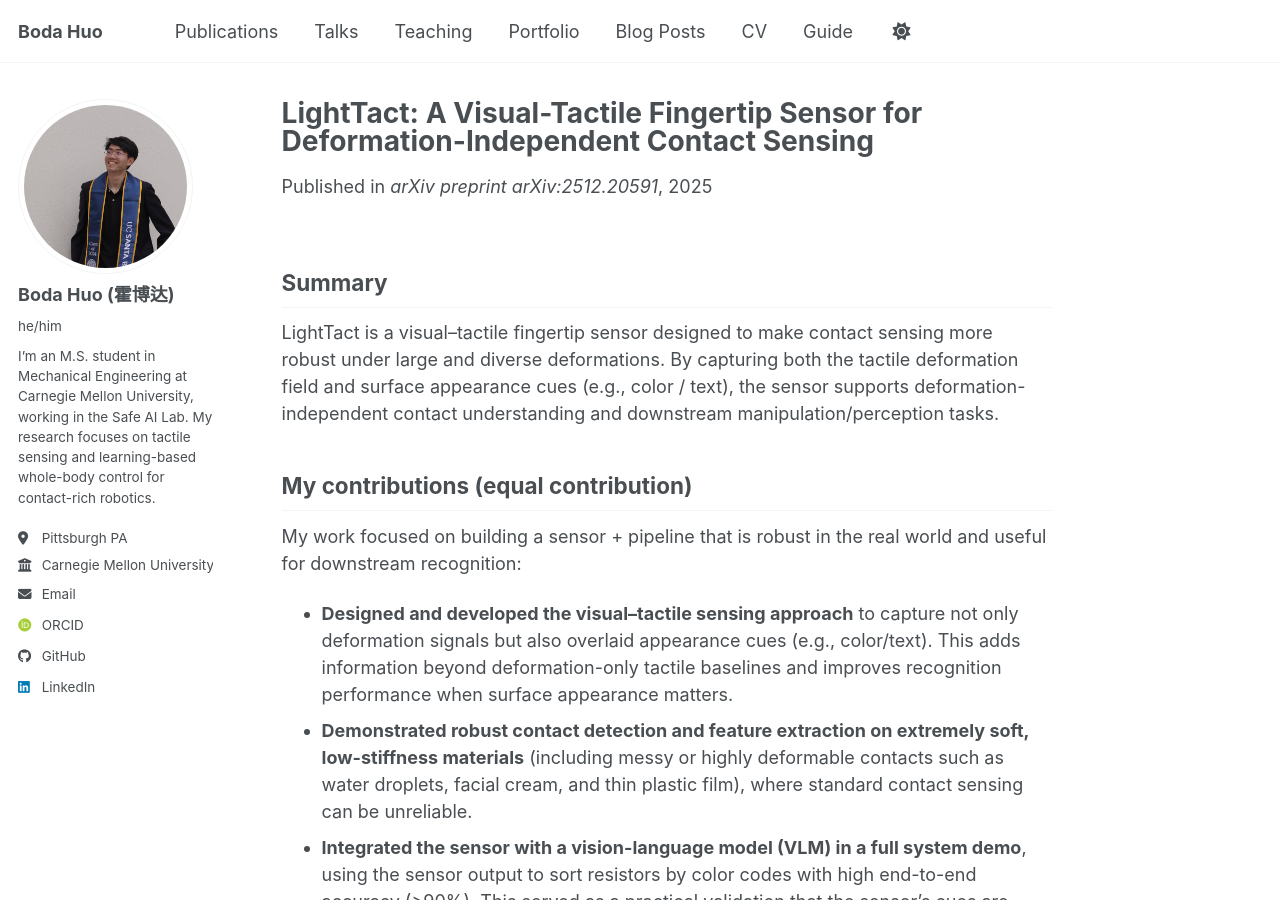
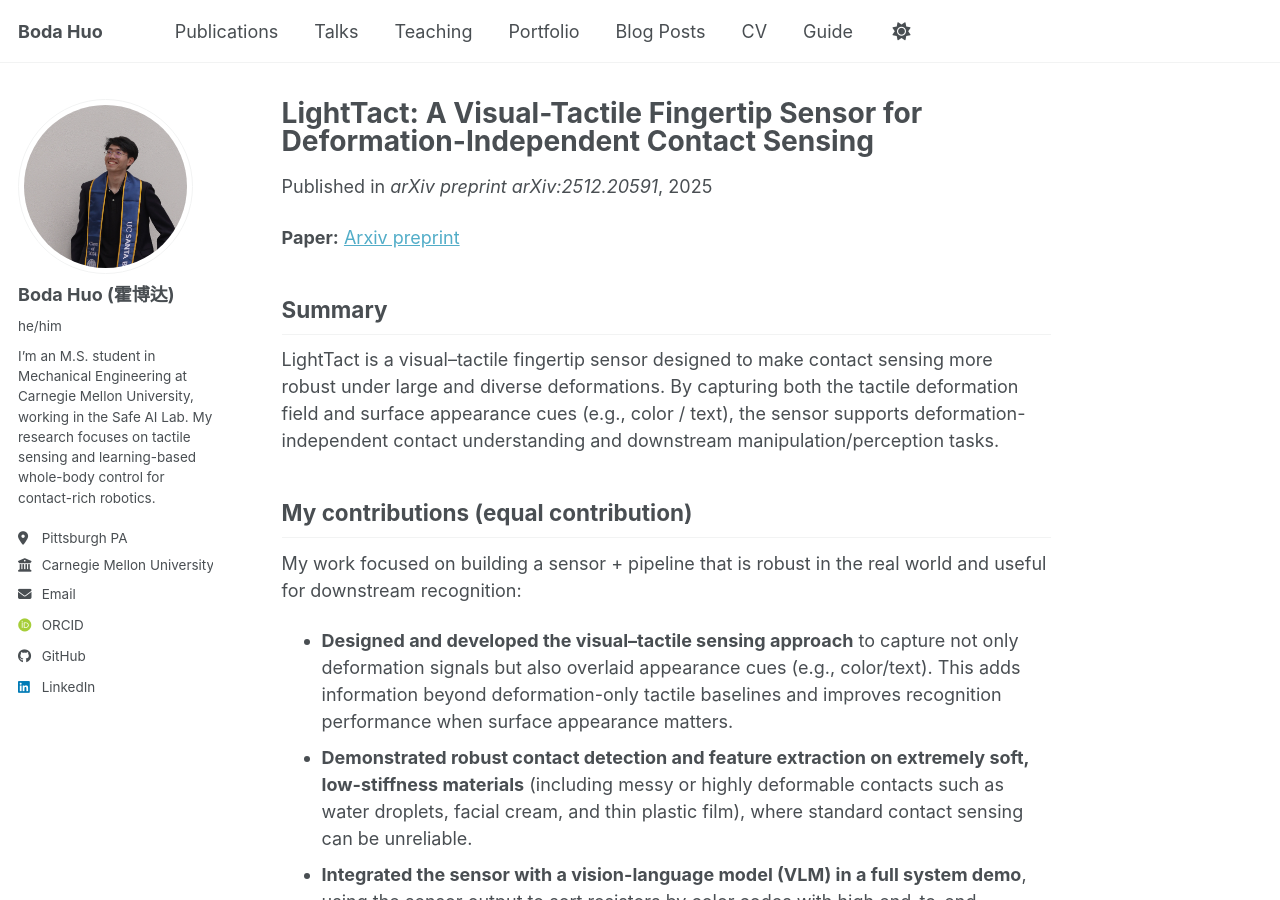
Before and after one commit to bodahuo/bodahuo.github.io, a Jekyll site: the page built from _publications/LightTact.md, in a window 1280 px wide and 900 px high. Built offline with Jekyll 4.4.1, drawn with Linux system fonts in a browser that asks for light colours; some web fonts are replaced; a script bundle is joined from its source files by our own code; library files that are not in the unit come from our copies.

Commit message:
Update LightTact.md with paper link and summary
Added paper reference and improved summary.

```diff
--- a/_publications/LightTact.md
+++ b/_publications/LightTact.md
@@ -8,6 +8,8 @@ venue: "arXiv preprint arXiv:2512.20591"
 paperurl: "https://arxiv.org/abs/2512.20591"
 ---
 
+**Paper:** [Arxiv preprint](https://arxiv.org/abs/2512.20591)
+
 ## Summary
 LightTact is a visual–tactile fingertip sensor designed to make contact sensing more robust under large and diverse deformations. By capturing both the tactile deformation field and surface appearance cues (e.g., color / text), the sensor supports deformation-independent contact understanding and downstream manipulation/perception tasks.
 
```
